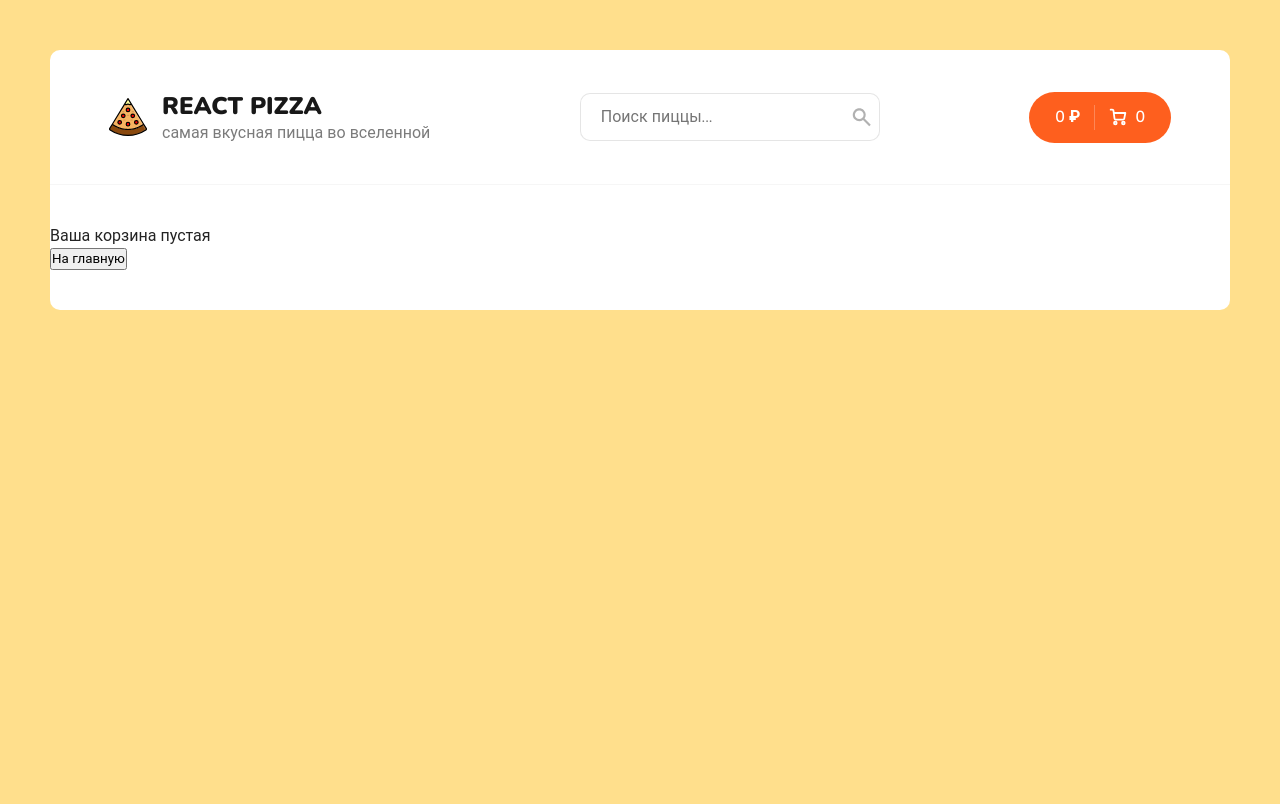
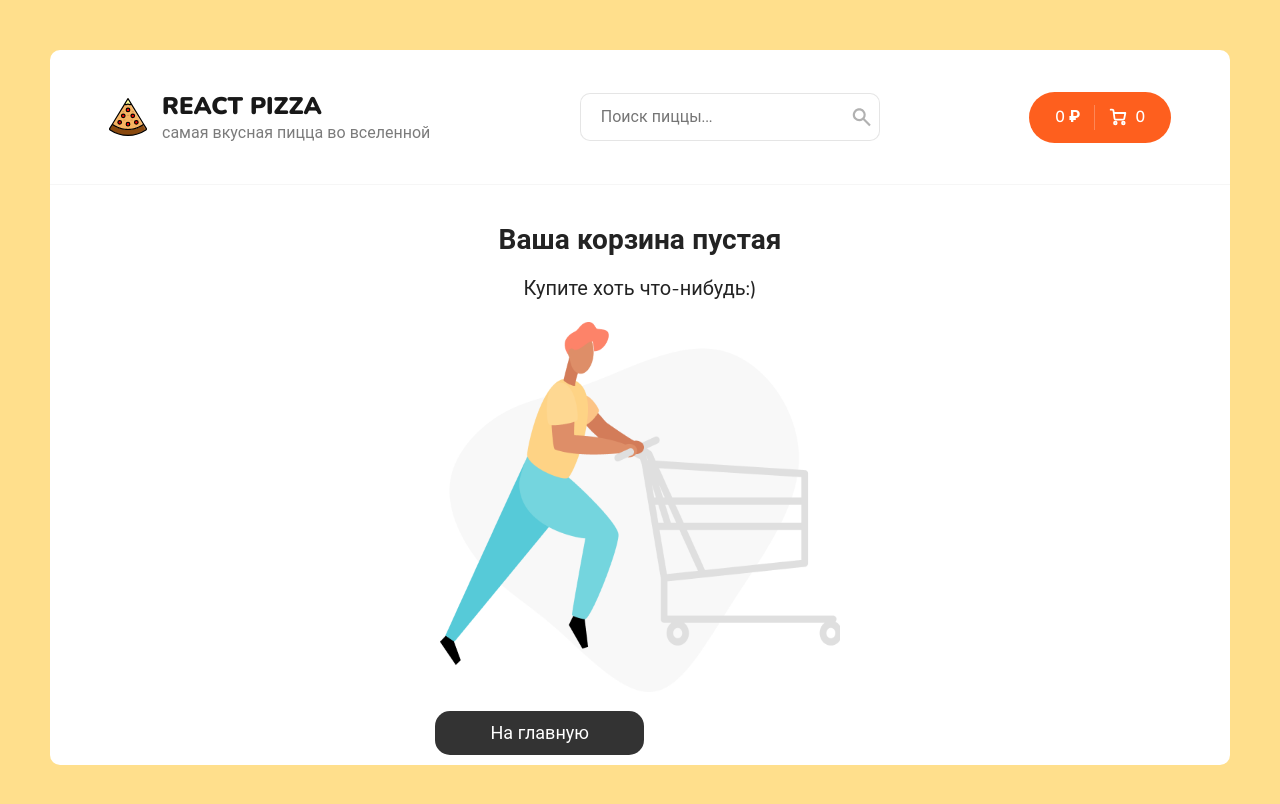
Before and after one commit to patr4519/react-pizza-v2, a React (Create React App) app: page /cart in a window 1280 px wide. Shown: the top 804 px of the page. Built offline with nearby package versions, Linux system fonts and the light colour scheme.

Commit message:
add some styling

```diff
--- a/src/components/CartEmpty.jsx
+++ b/src/components/CartEmpty.jsx
@@ -1,14 +1,17 @@
 import React from "react";
 import { Link } from "react-router-dom";
+import emptyCart from "../assets/img/empty-cart.png";
 
 const CartEmpty = () => {
   return (
-    <>
-      <div>Ваша корзина пустая</div>
+    <div className="cartEmpty">
+      <h2>Ваша корзина пустая</h2>
+      <p>Купите хоть что-нибудь:)</p>
+      <img width={400} height={370} src={emptyCart} alt="empty-cart" />
       <Link to="/">
-        <button>На главную</button>
+        <button className="buttonCart">На главную</button>
       </Link>
-    </>
+    </div>
   );
 };
 
--- a/src/scss/app.scss
+++ b/src/scss/app.scss
@@ -368,3 +368,32 @@ body {
     display: block;
   }
 }
+
+.cartEmpty {
+  text-align: center;
+  position: relative;
+  min-height: 500px;
+
+  p {
+    font-size: 20px;
+    margin-top: 20px;
+    margin-bottom: 20px;
+  }
+
+  .buttonCart {
+    padding: 10px 55px;
+    background-color: #000c;
+    font-size: 18px;
+    color: white;
+    border-radius: 15px;
+    border: 0;
+    position: absolute;
+    bottom: -30px;
+    right: 586px;
+
+    &:hover {
+      background-color: rgba(0, 0, 0, 0.74);
+      cursor: pointer;
+    }
+  }
+}
```
Also changed, not shown: src/assets/img/emptyCart.jpg (added).
